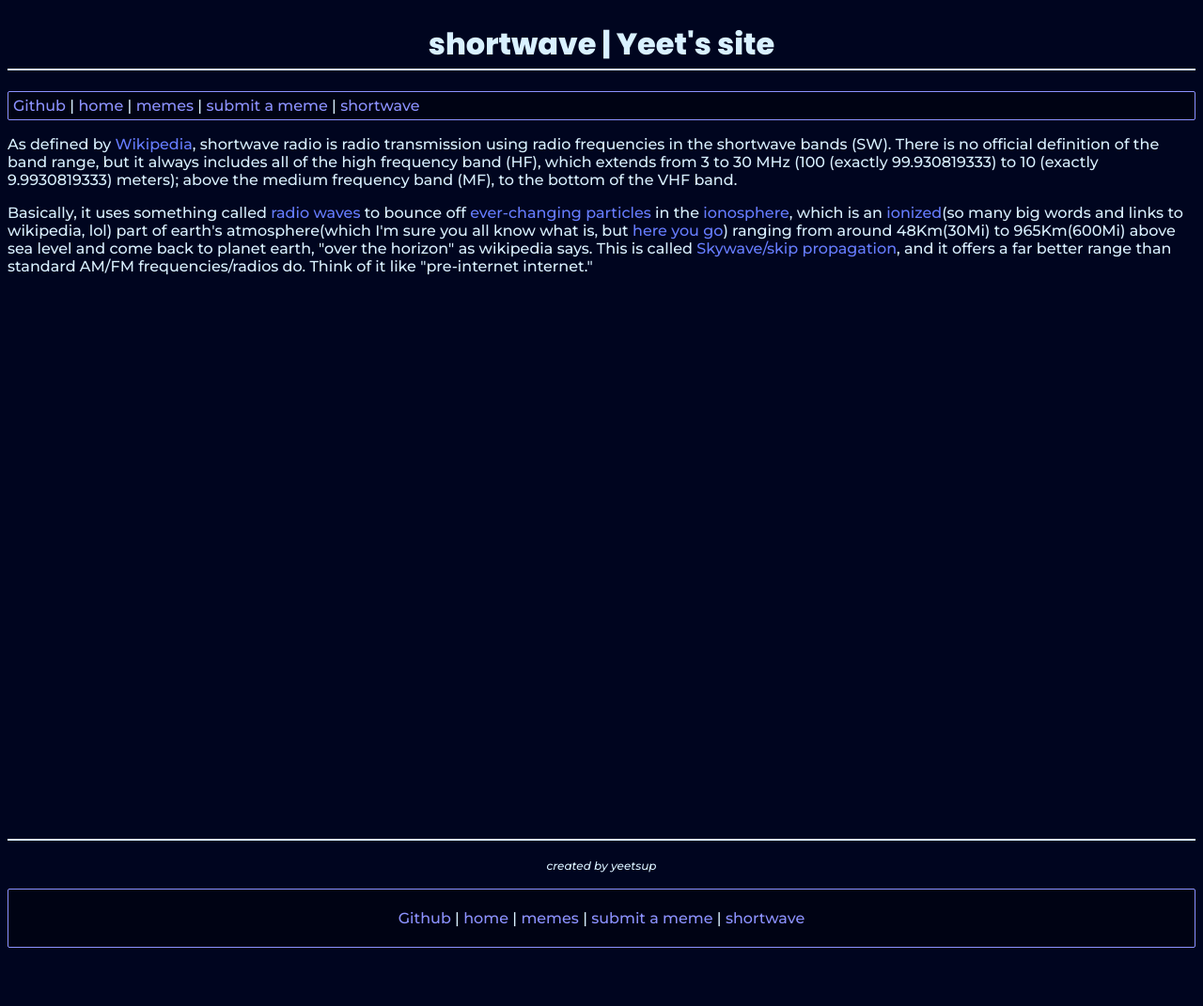
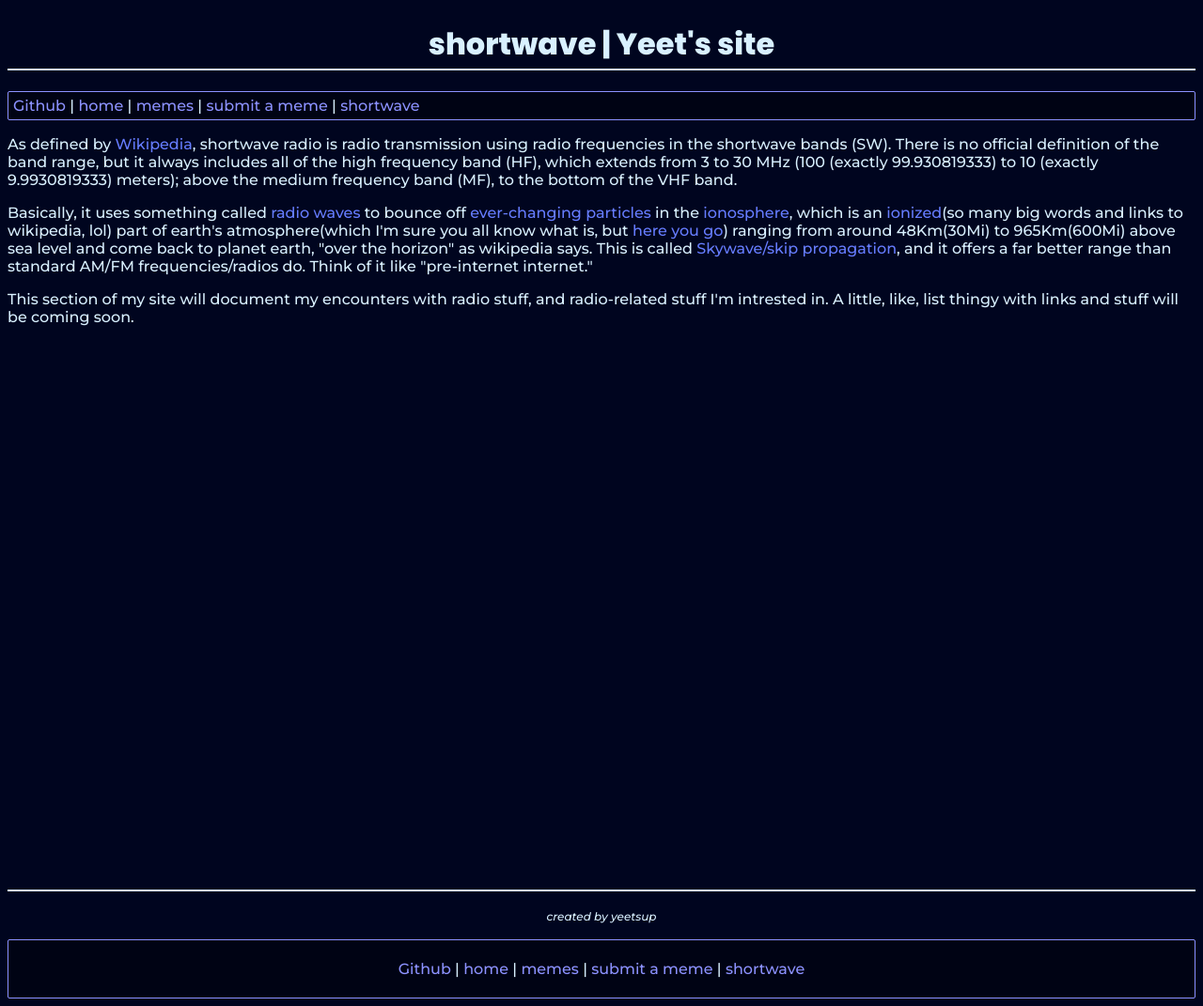
Before and after one commit to yeetssite/yeetssite.github.io, a Jekyll site: the page built from shortwave/index.html, in a window 1280 px wide. Shown: the whole page at 94% size. Built offline with Jekyll 4.4.1, drawn with Linux system fonts in a browser that asks for light colours; a script that is not in the unit is left out; before the commit the page ends 1017 px from its top, so only the background shows below that.

Commit message:
Update links and add closing paragraph
- Fixed the Wikipedia links at https://yeetssite.github.io/sw/ to use the normal desktop links(en.wikipedia.org) instead of mobile links(en.m.wikipedia.org)

- Added closing paragraph about the purpose of this section of the site

```diff
--- a/shortwave/index.html
+++ b/shortwave/index.html
@@ -7,8 +7,12 @@
 <!DOCTYPE HTML>
 <!--Copyright (c) 2024 Jacob "yeetsup" Haché-->
 
-<p>As defined by <a href="https://en.m.wikipedia.org/wiki/Shortwave_radio">Wikipedia</a>, shortwave radio is radio transmission using radio frequencies in the shortwave bands (SW). There is no official definition of the band range, but it always includes all of the high frequency band (HF), which extends from 3 to 30 MHz (100 (exactly 99.930819333) to 10 (exactly 9.9930819333) meters); above the medium frequency band (MF), to the bottom of the VHF band.
+<p>As defined by <a href="https://en.wikipedia.org/wiki/Shortwave_radio">Wikipedia</a>, shortwave radio is radio transmission using radio frequencies in the shortwave bands (SW). There is no official definition of the band range, but it always includes all of the high frequency band (HF), which extends from 3 to 30 MHz (100 (exactly 99.930819333) to 10 (exactly 9.9930819333) meters); above the medium frequency band (MF), to the bottom of the VHF band.
 </p>
 
-<p>Basically, it uses something called <a href="https://en.m.wikipedia.org/wiki/Radio_wave">radio waves</a> to bounce off <a href="https://en.m.wikipedia.org/wiki/Charged_particle">ever-changing particles</a> in the <a href="https://en.m.wikipedia.org/wiki/Ionosphere">ionosphere</a>, which is an <a href="https://en.m.wikipedia.org/wiki/Ionization">ionized</a>(so many big words and links to wikipedia, lol) part of earth's atmosphere(which I'm sure you all know what is, but <a href="https://en.m.wikipedia.org/wiki/Atmosphere_of_Earth">here you go</a>) ranging from around 48Km(30Mi) to 965Km(600Mi) above sea level and come back to planet earth, "over the horizon" as wikipedia says. This is called <a href="https://en.m.wikipedia.org/wiki/Skywave">Skywave/skip propagation</a>, and it offers a far better range than standard AM/FM frequencies/radios do. Think of it like "pre-internet internet."
+<p>Basically, it uses something called <a href="https://en.wikipedia.org/wiki/Radio_wave">radio waves</a> to bounce off <a href="https://en.wikipedia.org/wiki/Charged_particle">ever-changing particles</a> in the <a href="https://en.wikipedia.org/wiki/Ionosphere">ionosphere</a>, which is an <a href="https://en.wikipedia.org/wiki/Ionization">ionized</a>(so many big words and links to wikipedia, lol) part of earth's atmosphere(which I'm sure you all know what is, but <a href="https://en.wikipedia.org/wiki/Atmosphere_of_Earth">here you go</a>) ranging from around 48Km(30Mi) to 965Km(600Mi) above sea level and come back to planet earth, "over the horizon" as wikipedia says. This is called <a href="https://en.wikipedia.org/wiki/Skywave">Skywave/skip propagation</a>, and it offers a far better range than standard AM/FM frequencies/radios do. Think of it like "pre-internet internet."
 </p>
+
+<p>This section of my site will document my encounters with radio stuff, and radio-related stuff I'm intrested in.
+   A little, like, list thingy with links and stuff will be coming soon.
+</p>
```
